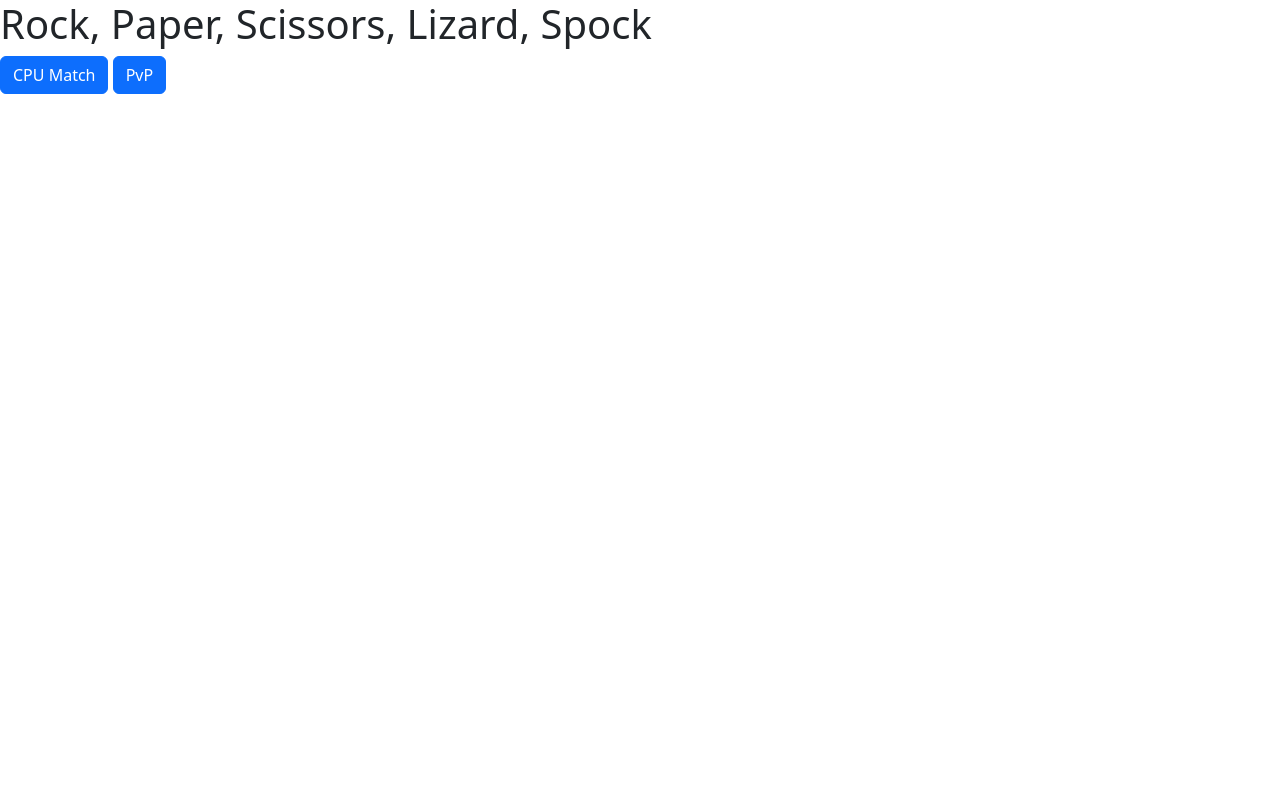
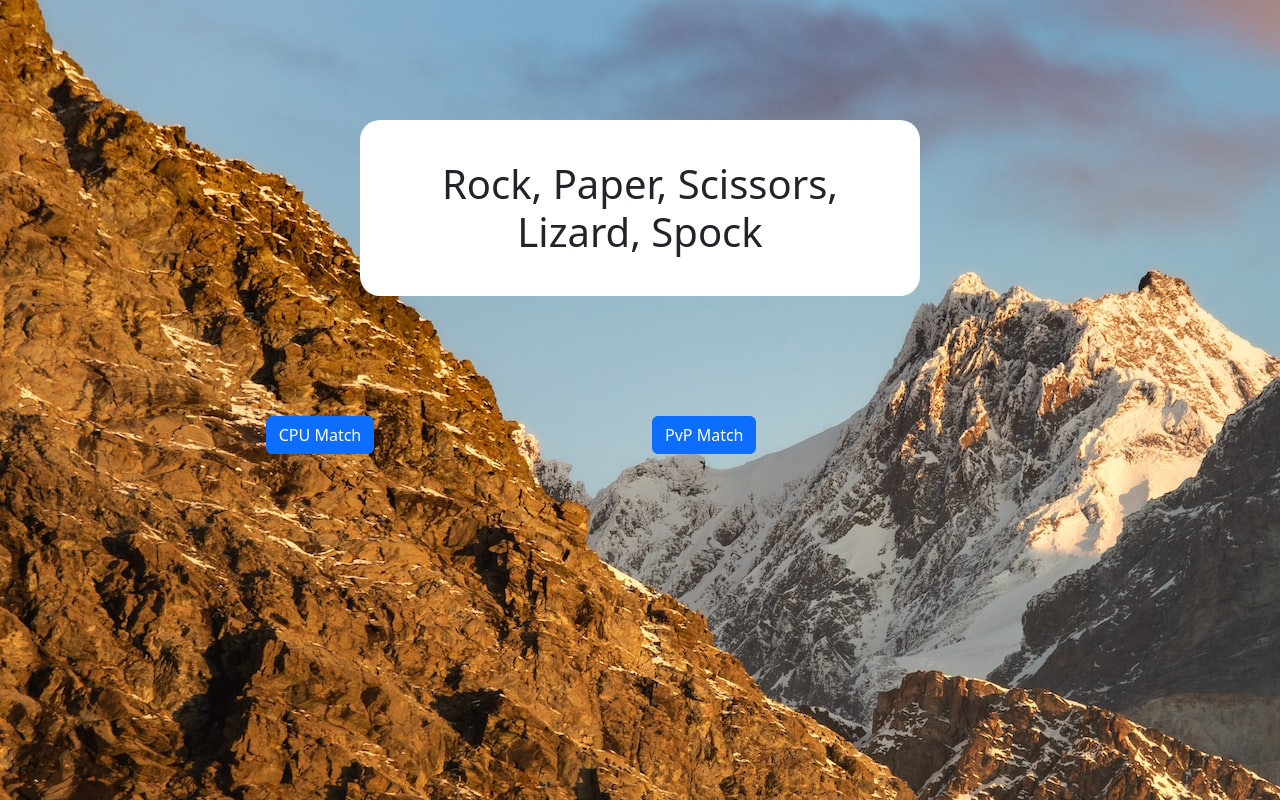
Before and after one commit to johnsonr31/JohnsonRRockPaperScissorsLizardSpock, a plain HTML site: page index.html in a window 1280 px wide. Drawn offline with nearby package versions, Linux system fonts and the light colour scheme.

Commit message:
worked on visual design

```diff
--- a/css/style.css
+++ b/css/style.css
@@ -0,0 +1,29 @@
+body{
+    background-image: url(../assets/marek-piwnicki-87KJx1xe268-unsplash.jpg);
+}
+
+.pageHeading{
+    background-color: white;
+    margin-left: auto;
+    margin-right: auto;
+    margin-top: 3em;
+    margin-bottom: 3em;
+    padding: 1em;
+    height: auto;
+    width: 14em;
+    text-align: center;
+    border-radius: 0.5em;
+}
+
+.menuBtns{
+    display: flex;
+    justify-items: space-between;
+    align-content: center;
+}
+
+.menuBtn{
+    display: flex;
+    align-content: center;
+    justify-content: center;
+
+}
--- a/index.html
+++ b/index.html
@@ -1,19 +1,54 @@
 <!doctype html>
 <html lang="en">
+
 <head>
   <meta charset="utf-8">
   <meta name="viewport" content="width=device-width, initial-scale=1">
   <title>Rock, Paper, Scissors, Lizard, Spock</title>
   <link rel="stylesheet" href="./css/style.css">
-    <link href="https://cdn.jsdelivr.net/npm/bootstrap@5.2.3/dist/css/bootstrap.min.css" rel="stylesheet" integrity="sha384-rbsA2VBKQhggwzxH7pPCaAqO46MgnOM80zW1RWuH61DGLwZJEdK2Kadq2F9CUG65" crossorigin="anonymous">
+  <link href="https://cdn.jsdelivr.net/npm/bootstrap@5.2.3/dist/css/bootstrap.min.css" rel="stylesheet"
+    integrity="sha384-rbsA2VBKQhggwzxH7pPCaAqO46MgnOM80zW1RWuH61DGLwZJEdK2Kadq2F9CUG65" crossorigin="anonymous">
 </head>
+
 <body>
-    <h1>Rock, Paper, Scissors, Lizard, Spock</h1>
+  <h1 class="pageHeading">Rock, Paper, Scissors, Lizard, Spock</h1>
 
-    <a class="btn btn-primary" href="./pages/page1.html" role="button">CPU Match</a>
-    <a class="btn btn-primary" href="./pages/page2.html" role="button">PvP</a>
+  <div id="mainMenu" class="container-fluid">
+    <div class="row menuBtns">
+      <div class="col-6 menuBtn">
+        <a id="cpuBtn" class="btn btn-primary" href="#" role="button">CPU Match</a>
+      </div>
+      <div class="col-6">
+        <a id="pvpBtn" class="btn btn-primary" href="#" role="button">PvP Match</a>
+      </div>
+    </div>
+  </div>
+
+  <!-- <div id="cpuOptions" class="container">
+    <h1>CPU Match</h1>
+    <div class="row">
+      <div class="col-4">
+        <a id="cpu1of1Btn" class="btn btn-primary" href="#" role="button">1 Round</a>
+      </div>
+      <div class="col-4">
+        <a id="cpu3of5Btn" class="btn btn-primary" href="#" role="button">3 out of 5</a>
+      </div>
+      <div class="col-4">
+        <a id="cpu4of7Btn" class="btn btn-primary" href="#" role="button">4 out of 7</a>
+      </div>
+    </div>
+  </div> -->
+
+  <div class="container">
+
+  </div>
+
+
 
   <script src="./scripts/app.js"></script>
-    <script src="https://cdn.jsdelivr.net/npm/bootstrap@5.2.3/dist/js/bootstrap.bundle.min.js" integrity="sha384-kenU1KFdBIe4zVF0s0G1M5b4hcpxyD9F7jL+jjXkk+Q2h455rYXK/7HAuoJl+0I4" crossorigin="anonymous"></script>
+  <script src="https://cdn.jsdelivr.net/npm/bootstrap@5.2.3/dist/js/bootstrap.bundle.min.js"
+    integrity="sha384-kenU1KFdBIe4zVF0s0G1M5b4hcpxyD9F7jL+jjXkk+Q2h455rYXK/7HAuoJl+0I4"
+    crossorigin="anonymous"></script>
 </body>
+
 </html>
--- a/scripts/app.js
+++ b/scripts/app.js
@@ -0,0 +1,10 @@
+// Divs that will hide or unhide
+let mainMenu = document.getElementById("mainMenu");
+let cpuOptions = document.getElementById("cpuOptions");
+
+// Buttons
+let cpuBtn = document.getElementById("cpuBtn");
+let pvpBtn = document.getElementById("pvpBtn");
+let cpu1of1Btn = document.getElementById("cpu1of1Btn");
+let cpu3of5Btn = document.getElementById("cpu3of5Btn");
+let cpu4of7Btn = document.getElementById("cpu4of7Btn");
```
Also changed, not shown: pages/page1.html (+23 -1 lines), pages/page2.html (+2 -1 lines), assets/azzedine-rouichi-Mg5t_dA4nQw-unsplash.jpg (added), assets/marek-piwnicki-87KJx1xe268-unsplash.jpg (added). Lines whose indentation alone changed are shown as unchanged.
